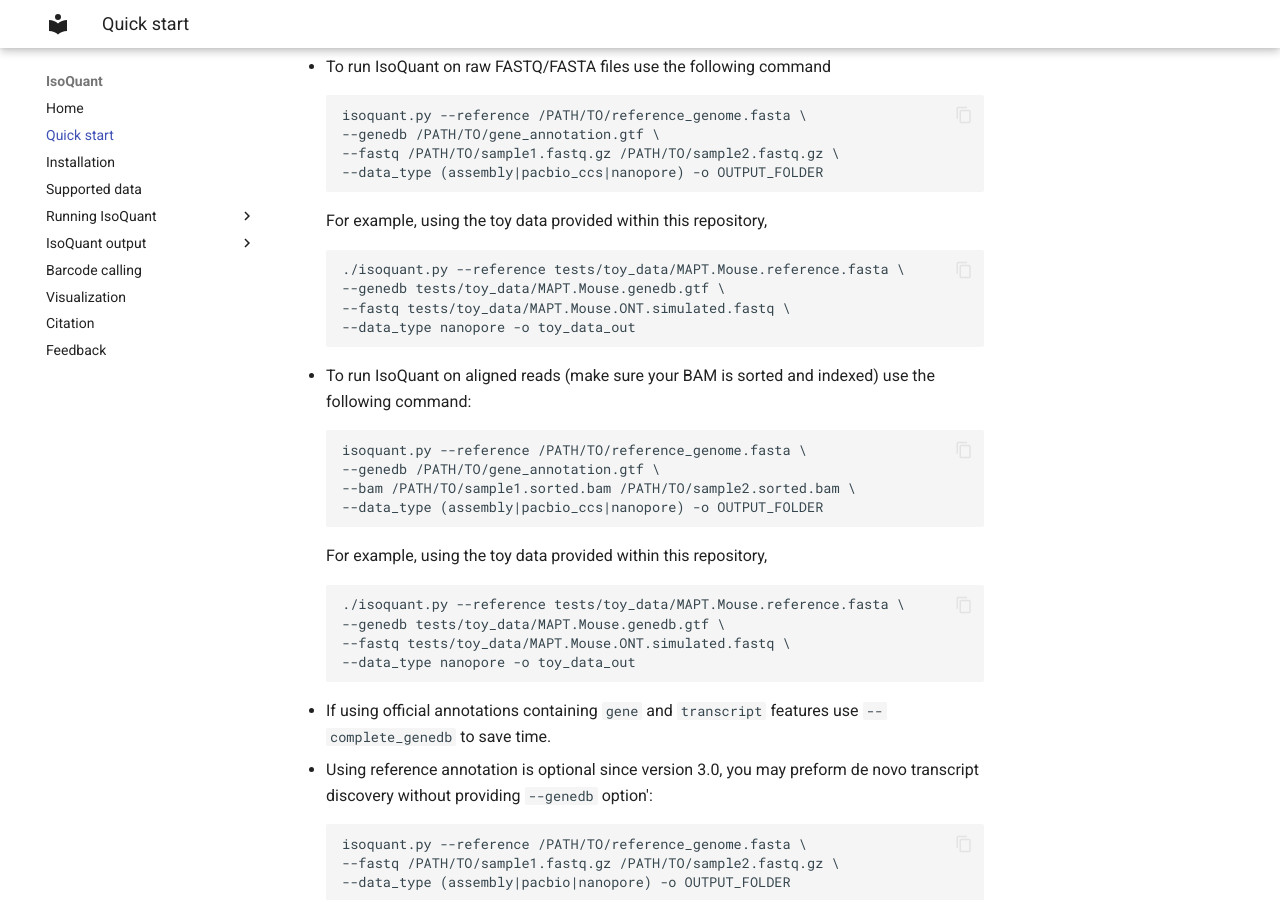
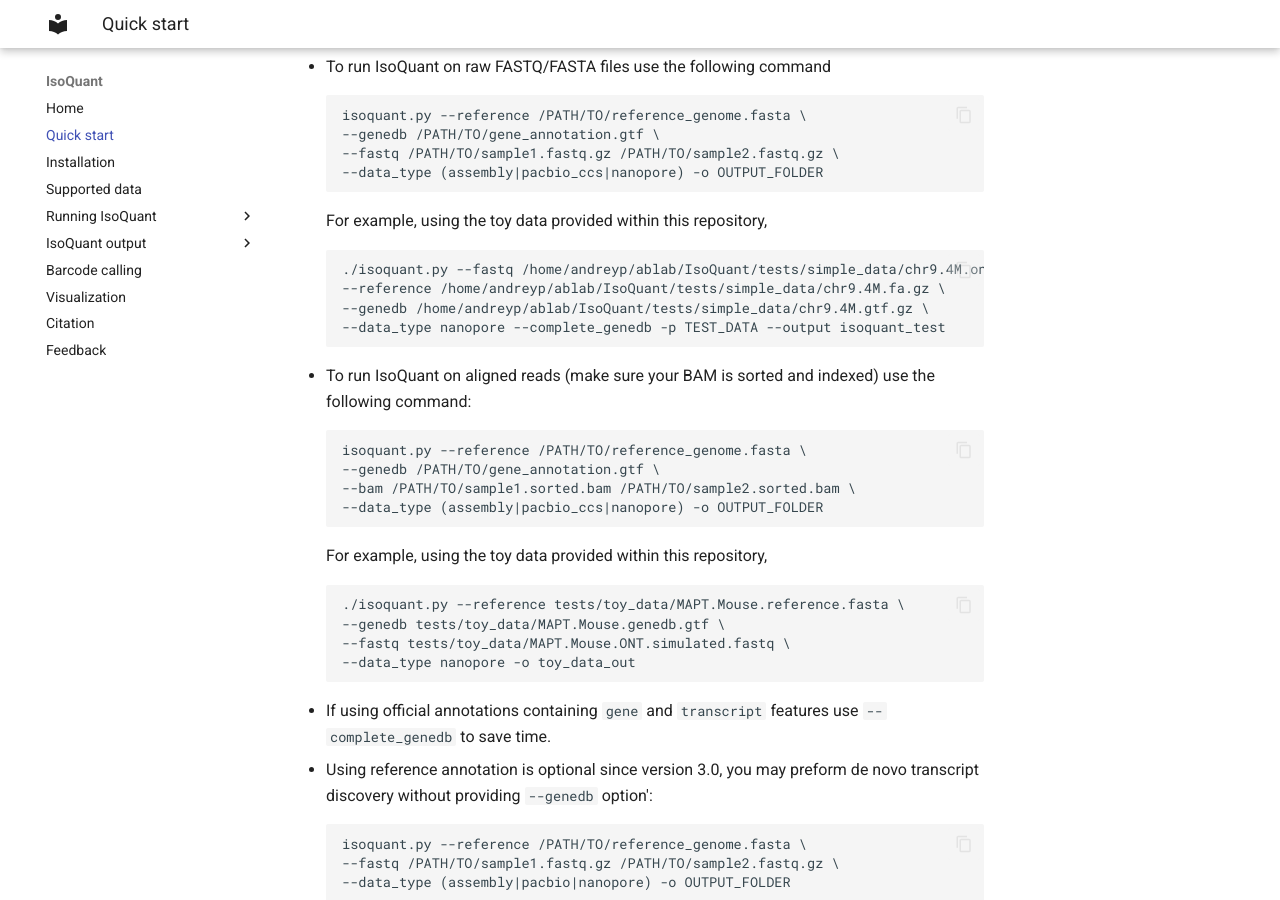
Before and after one commit to ablab/IsoQuant, an MkDocs documentation site: the page built from docs/getting-started.md, in a window 1280 px wide and 900 px high, scrolled down 414 px. Built offline with MkDocs 1.6.1 and Material for MkDocs 9.7.7, drawn with Linux system fonts in a browser that asks for light colours.

Commit message:
fix --test

```diff
--- a/docs/getting-started.md
+++ b/docs/getting-started.md
@@ -19,10 +19,10 @@
 
     For example, using the toy data provided within this repository,
 
-        ./isoquant.py --reference tests/toy_data/MAPT.Mouse.reference.fasta \
-        --genedb tests/toy_data/MAPT.Mouse.genedb.gtf \
-        --fastq tests/toy_data/MAPT.Mouse.ONT.simulated.fastq \
-        --data_type nanopore -o toy_data_out
+        ./isoquant.py --fastq /home/andreyp/ablab/IsoQuant/tests/simple_data/chr9.4M.ont.sim.fq.gz \
+        --reference /home/andreyp/ablab/IsoQuant/tests/simple_data/chr9.4M.fa.gz \
+        --genedb /home/andreyp/ablab/IsoQuant/tests/simple_data/chr9.4M.gtf.gz \
+        --data_type nanopore --complete_genedb -p TEST_DATA --output isoquant_test
 
 
 * To run IsoQuant on aligned reads (make sure your BAM is sorted and indexed) use the following command:
```
Also changed, not shown: README.md (+4 -4 lines), isoquant.py (+9 -7 lines), 1 other file.
